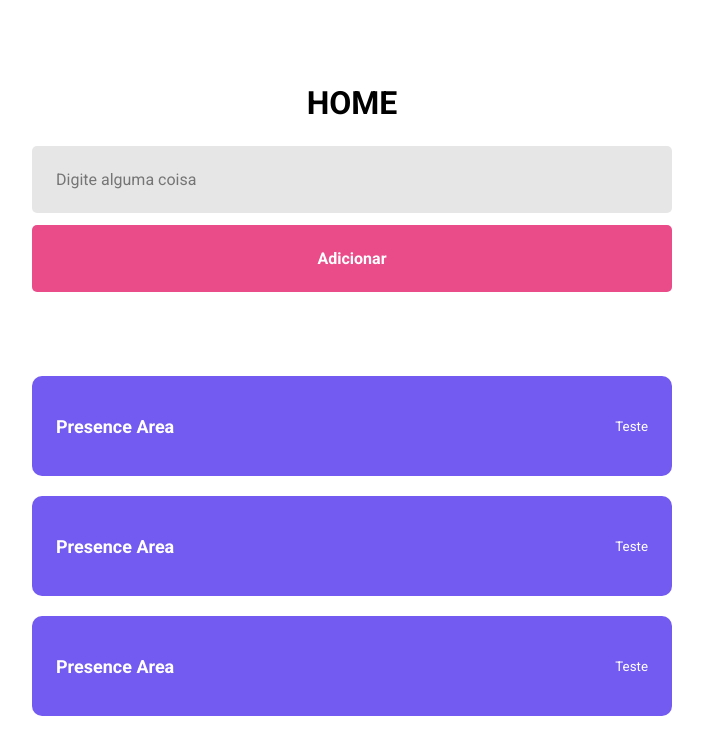
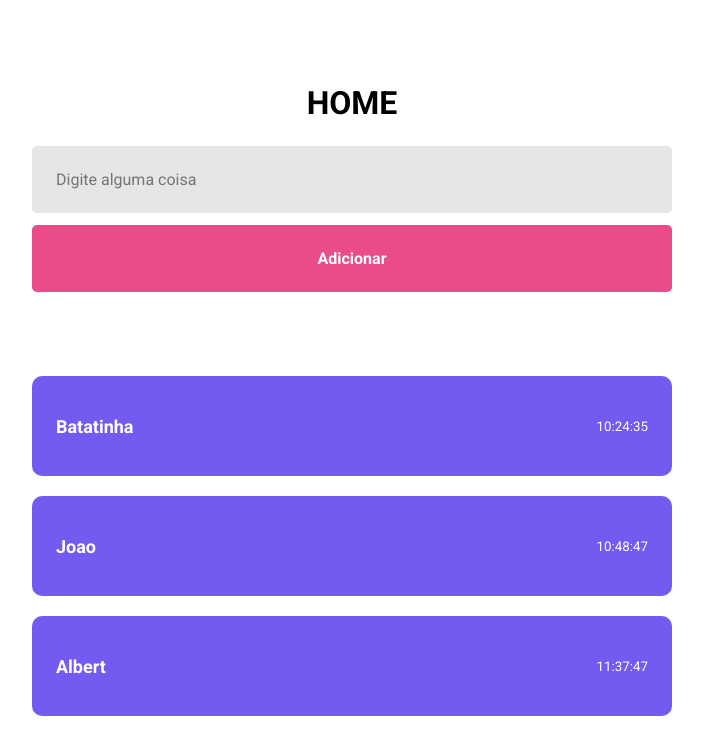
Before and after one commit to albertallan-rar/Ubuntu_Specialize_React, a React (Vite) app in the folder Ubuntu-React/: page / in a window 1280 px wide. Shown: the top 754 px of the page, without its empty margins (288-991 px from the left). Built offline with nearby package versions, Linux system fonts and the light colour scheme.

Commit message:
Propriedades

```diff
--- a/Ubuntu-React/src/components/Presence_Card/index.tsx
+++ b/Ubuntu-React/src/components/Presence_Card/index.tsx
@@ -1,10 +1,15 @@
 import styles from './styles.module.css'
 
-function PresenceArea() {
+interface PresenceAreaProps{
+    name:string;
+    time:string;
+}
+
+function PresenceArea(props: PresenceAreaProps) {
     return (
         <div className={styles.card}>
-            <strong>Presence Area</strong>
-            <small>Teste</small>
+            <strong>{props.name}</strong>
+            <small>{props.time}</small>
         </div>
     )
 }
--- a/Ubuntu-React/src/pages/Home/Index.tsx
+++ b/Ubuntu-React/src/pages/Home/Index.tsx
@@ -9,9 +9,9 @@ function Home() {
         <input type='text' placeholder="Digite alguma coisa"></input>
         <button type="button">Adicionar</button>
 
-        <PresenceArea />
-        <PresenceArea />
-        <PresenceArea />
+        <PresenceArea name="Batatinha" time="10:24:35"/>
+        <PresenceArea name="Joao" time="10:48:47"/>
+        <PresenceArea name="Albert" time="11:37:47"/>
     </div>
 
     )
```
